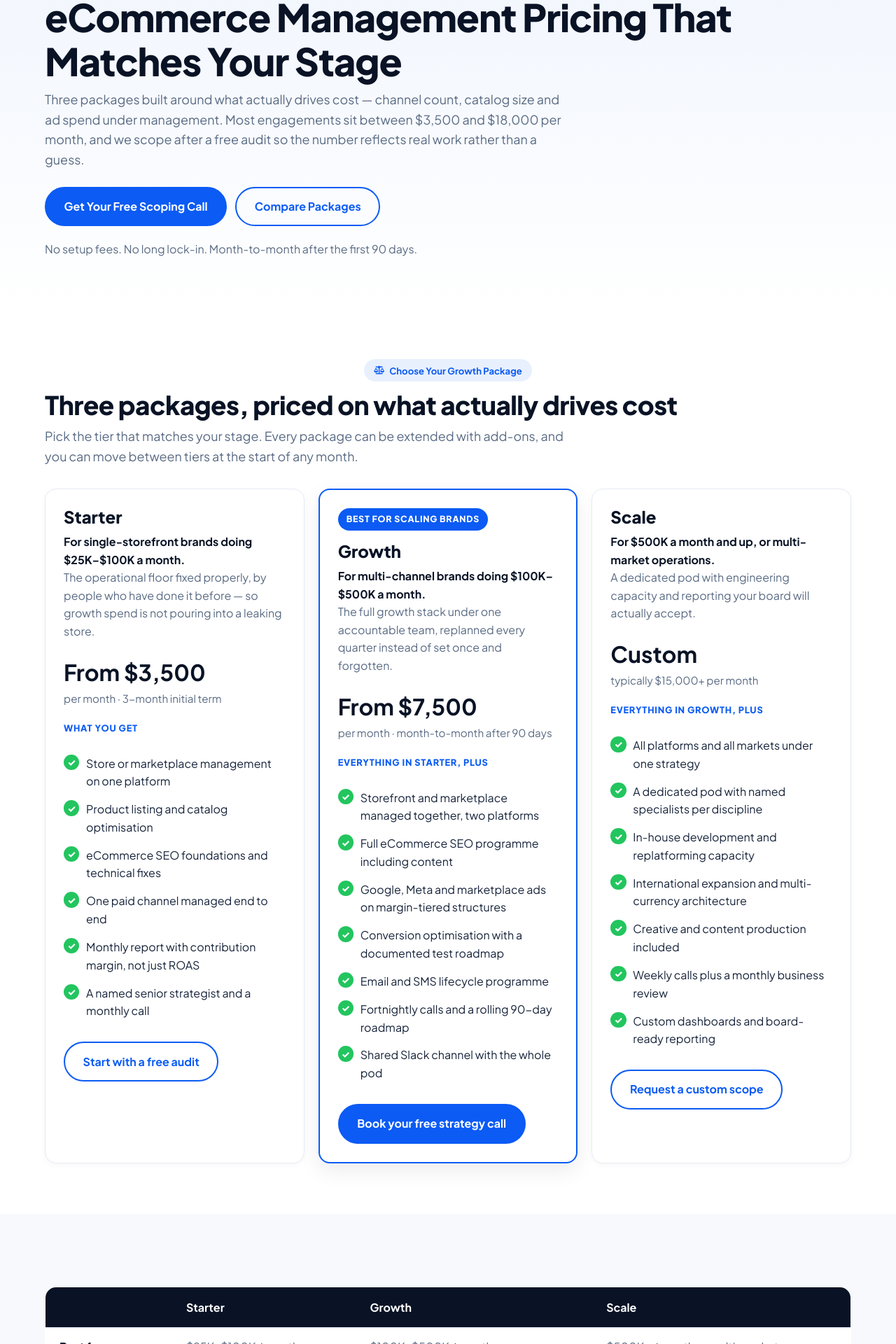
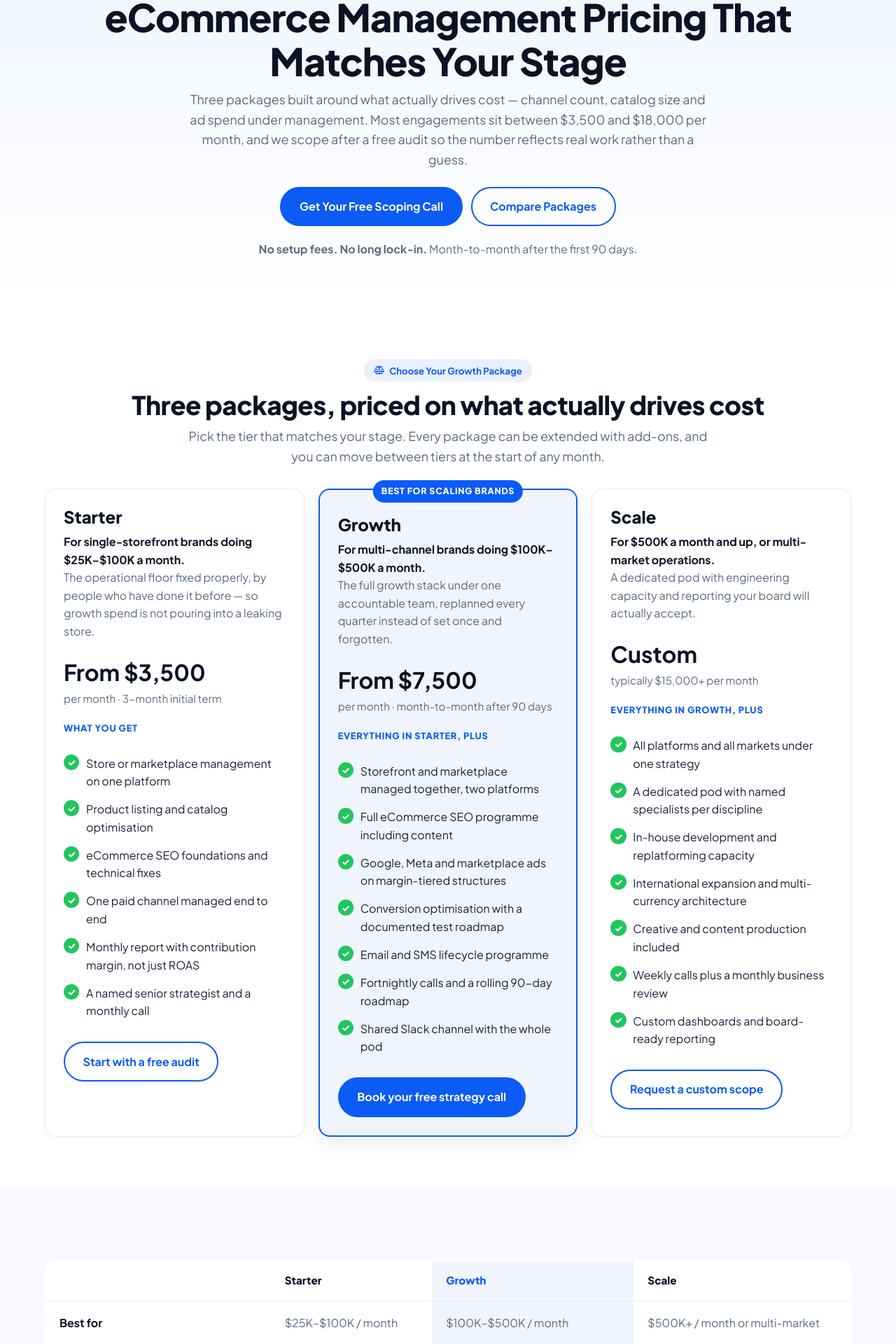
Before and after one commit to dazzlitco/DazzleCommerce, a Next.js app: page /pricing in a window 1280 px wide. Shown: the part 200-2120 px from the top of the page at 70% size. Built offline with nearby package versions, Linux system fonts and the light colour scheme.

Commit message:
Pricing redo: centered hero/headers, Growth card tint + overlapping badge, table restyle, card icons, 3x2 included grid, 4-col steps, centered closing panel

```diff
--- a/app/pricing/page.tsx
+++ b/app/pricing/page.tsx
@@ -191,38 +191,56 @@ const addOns = [
   {
     title: "Additional PPC Management",
     body: "Extra paid channels beyond your package — TikTok, Pinterest, Microsoft Ads or a second marketplace ad account, each with its own margin target.",
+    icon: "fa-solid fa-bullseye",
+    tint: { background: "#dbeafe", color: "#0B5BF4" },
   },
   {
     title: "Marketplace Management",
     body: "Adding Walmart, eBay, Etsy or Noon to an existing engagement, including listing build, fee modelling and channel-level pricing.",
+    icon: "fa-solid fa-store",
+    tint: { background: "#ede9fe", color: "#7c3aed" },
   },
   {
     title: "Shopify Development",
     body: "Theme work, Online Store 2.0 sections, app integration, headless builds and full replatforms with tested redirect maps.",
+    icon: "fa-solid fa-store",
+    tint: { background: "#dcfce7", color: "#16a34a" },
   },
   {
     title: "Amazon Management",
     body: "Seller or Vendor Central management: catalog rebuilds, Buy Box defence, A+ Content, Brand Store and account-health remediation.",
+    icon: "fa-solid fa-box-open",
+    tint: { background: "#ffedd5", color: "#ea580c" },
   },
   {
     title: "Product Photography",
     body: "Studio and lifestyle shoots built for conversion, sized and cropped per channel including Amazon main-image compliance.",
+    icon: "fa-solid fa-camera",
+    tint: { background: "#ccfbf1", color: "#0d9488" },
   },
   {
     title: "Creative Production",
     body: "Static and video ad creative produced on a testing cadence, plus UGC and creator briefs written for your category.",
+    icon: "fa-solid fa-palette",
+    tint: { background: "#fce7f3", color: "#db2777" },
   },
   {
     title: "Email Automation",
     body: "Klaviyo or Braze build-out: welcome, abandonment, post-purchase, replenishment and winback flows with revenue attribution.",
+    icon: "fa-solid fa-envelope",
+    tint: { background: "#dbeafe", color: "#0B5BF4" },
   },
   {
     title: "Conversion Rate Optimisation",
     body: "A dedicated CRO programme — research, prioritised hypotheses, build and analysis, with every test documented win or lose.",
+    icon: "fa-solid fa-envelope",
+    tint: { background: "#dcfce7", color: "#16a34a" },
   },
   {
     title: "Additional Markets",
     body: "A new country added to an existing engagement: viability model first, then hreflang, currency, localisation and local channel setup.",
+    icon: "fa-solid fa-globe",
+    tint: { background: "#ffedd5", color: "#ea580c" },
   },
 ];
 
@@ -230,26 +248,32 @@ const included = [
   {
     title: "Dedicated Account Setup",
     body: "A structured onboarding: access audit, tracking verification, baseline capture and a documented account map before any work starts.",
+    icon: "fa-solid fa-lightbulb",
   },
   {
     title: "Performance Reporting",
     body: "Reporting that leads with contribution margin next to ROAS, so you can see what a channel earns rather than only what it spends.",
+    icon: "fa-solid fa-lightbulb",
   },
   {
     title: "Strategy & Recommendations",
     body: "A named senior strategist who owns the account, plus a standing recommendation each period about what to stop doing.",
+    icon: "fa-solid fa-lightbulb",
   },
   {
     title: "Regular Optimization",
     body: "Two-week working cycles. Nothing ships without tracking attached, and every test is written up whether it wins or loses.",
+    icon: "fa-solid fa-lightbulb",
   },
   {
     title: "Transparent Communication",
     body: "Scheduled calls in your business hours, notes circulated after every one, and problems raised by us before you notice them.",
+    icon: "fa-solid fa-comments",
   },
   {
     title: "Performance Tracking",
     body: "Analytics, server-side and platform tracking validated at onboarding and re-checked quarterly, because bad data makes every decision worse.",
+    icon: "fa-solid fa-comments",
   },
 ];
 
@@ -258,21 +282,25 @@ const pricingSteps = [
     num: "01",
     title: "Business size",
     body: "Revenue band, order volume and catalog size. A 200-SKU brand and a 4,200-SKU seller need different operational capacity, and that is the biggest single cost driver.",
+    icon: "fa-solid fa-compass",
   },
   {
     num: "02",
     title: "Platforms & channels",
     body: "How many storefronts and marketplaces, and how many paid channels. Each additional channel adds management, reporting and creative load.",
+    icon: "fa-solid fa-building",
   },
   {
     num: "03",
     title: "Scope of work",
     body: "Which disciplines you actually need. Most brands do not need all of them on day one, and we would rather sequence than sell everything at once.",
+    icon: "fa-solid fa-building",
   },
   {
     num: "04",
     title: "Growth goals",
     body: "What you are trying to reach and by when. An aggressive target needs more testing velocity, which needs more hours.",
+    icon: "fa-solid fa-bullseye",
   },
 ];
 
@@ -281,16 +309,16 @@ export default function PricingPage() {
     <>
       {/* 1. Hero */}
       <section className="hero">
-        <div className="container">
+        <div className="container center">
           <Pill icon="fa-solid fa-tags" center>Pricing &amp; Packages</Pill>
           <h1>eCommerce Management Pricing That Matches Your Stage</h1>
-          <p className="lead">
+          <p className="lead center">
             Three packages built around what actually drives cost — channel count, catalog
             size and ad spend under management. Most engagements sit between $3,500 and
             $18,000 per month, and we scope after a free audit so the number reflects real
             work rather than a guess.
           </p>
-          <div className="btn-row">
+          <div className="btn-row" style={{ justifyContent: "center" }}>
             <Link className="btn" href="/contact/">
               Get Your Free Scoping Call
             </Link>
@@ -299,7 +327,8 @@ export default function PricingPage() {
             </Link>
           </div>
           <p style={{ marginTop: "1.25rem", color: "var(--muted)" }}>
-            No setup fees. No long lock-in. Month-to-month after the first 90 days.
+            <strong>No setup fees. No long lock-in.</strong> Month-to-month after the first
+            90 days.
           </p>
         </div>
       </section>
@@ -308,8 +337,8 @@ export default function PricingPage() {
       <section className="section">
         <div className="container">
           <Pill icon="fa-solid fa-scale-balanced" center>Choose Your Growth Package</Pill>
-          <h2>Three packages, priced on what actually drives cost</h2>
-          <p className="lead">
+          <h2 className="center">Three packages, priced on what actually drives cost</h2>
+          <p className="lead center">
             Pick the tier that matches your stage. Every package can be extended with add-ons,
             and you can move between tiers at the start of any month.
           </p>
@@ -320,14 +349,24 @@ export default function PricingPage() {
                 key={t.name}
                 style={
                   t.featured
-                    ? { borderColor: "var(--blue)", borderWidth: "2px", boxShadow: "var(--shadow)" }
+                    ? {
+                        position: "relative",
+                        background: "var(--bg-soft)",
+                        borderColor: "var(--blue)",
+                        borderWidth: "2px",
+                        boxShadow: "var(--shadow)",
+                        paddingTop: "36px",
+                      }
                     : undefined
                 }
               >
                 {t.badge ? (
                   <p
                     style={{
-                      display: "inline-block",
+                      position: "absolute",
+                      top: "-14px",
+                      left: "50%",
+                      transform: "translateX(-50%)",
                       background: "var(--blue)",
                       color: "#fff",
                       fontSize: "0.78rem",
@@ -335,7 +374,8 @@ export default function PricingPage() {
                       letterSpacing: "0.06em",
                       padding: "6px 12px",
                       borderRadius: "999px",
-                      marginBottom: "1rem",
+                      margin: 0,
+                      whiteSpace: "nowrap",
                     }}
                   >
                     {t.badge}
@@ -391,13 +431,12 @@ export default function PricingPage() {
               }}
             >
               <thead>
-                <tr style={{ background: "var(--navy)" }}>
+                <tr>
                   <th
                     style={{
                       textAlign: "left",
                       padding: "16px 20px",
-                      color: "#fff",
-                      fontSize: "1rem",
+                      width: "28%",
                     }}
                   >
                     &nbsp;
@@ -408,8 +447,10 @@ export default function PricingPage() {
                       style={{
                         textAlign: "left",
                         padding: "16px 20px",
-                        color: "#fff",
-                        fontSize: "1rem",
+                        color: t.featured ? "var(--blue)" : "var(--navy)",
+                        fontSize: "0.95rem",
+                        fontWeight: 800,
+                        background: t.featured ? "var(--bg-soft)" : undefined,
                       }}
                     >
                       {t.name}
@@ -418,29 +459,28 @@ export default function PricingPage() {
                 </tr>
               </thead>
               <tbody>
-                {comparisonRows.map((row, i) => (
-                  <tr
-                    key={row.label}
-                    style={{ background: i % 2 === 0 ? "#fff" : "var(--bg-softer)" }}
-                  >
+                {comparisonRows.map((row) => (
+                  <tr key={row.label}>
                     <th
                       style={{
                         textAlign: "left",
-                        padding: "14px 20px",
+                        padding: "18px 20px",
                         color: "var(--navy)",
                         borderTop: "1px solid var(--line)",
+                        fontWeight: 700,
                       }}
                     >
                       {row.label}
                     </th>
-                    {row.values.map((v) => (
+                    {row.values.map((v, vi) => (
                       <td
                         key={v}
                         style={{
-                          padding: "14px 20px",
+                          padding: "18px 20px",
                           color: "var(--muted)",
                           borderTop: "1px solid var(--line)",
                           verticalAlign: "top",
+                          background: vi === 1 ? "var(--bg-soft)" : undefined,
                         }}
                       >
                         {v}
@@ -458,14 +498,17 @@ export default function PricingPage() {
       <section className="section">
         <div className="container">
           <Pill icon="fa-solid fa-layer-group" center>Services &amp; Add-Ons</Pill>
-          <h2>Need something beyond your package?</h2>
-          <p className="lead">
+          <h2 className="center">Need something beyond your package?</h2>
+          <p className="lead center">
             Every package can be extended. Add-ons are scoped and priced individually so you
             are never paying for a tier you do not need in order to unlock one thing you do.
           </p>
           <div className="card-grid">
             {addOns.map((a) => (
               <article className="card" key={a.title}>
+                <span className="card-icon" style={{ background: a.tint.background, color: a.tint.color }}>
+                  <i className={a.icon} aria-hidden="true" />
+                </span>
                 <h3>{a.title}</h3>
                 <p>{a.body}</p>
               </article>
@@ -478,14 +521,17 @@ export default function PricingPage() {
       <section className="section section-soft">
         <div className="container">
           <Pill icon="fa-solid fa-lightbulb" center>Included as Standard</Pill>
-          <h2>What&rsquo;s included in every package</h2>
-          <p className="lead">
+          <h2 className="center">What&rsquo;s included in every package</h2>
+          <p className="lead center">
             Whichever tier you choose, these are not upsells. They are the baseline we
             consider necessary to do the job honestly.
           </p>
-          <div className="card-grid card-grid-2">
+          <div className="card-grid">
             {included.map((item) => (
               <article className="card" key={item.title}>
+                <span className="card-icon" style={{ background: "#dbeafe", color: "#0B5BF4" }}>
+                  <i className={item.icon} aria-hidden="true" />
+                </span>
                 <h3>{item.title}</h3>
                 <p>{item.body}</p>
               </article>
@@ -498,29 +544,51 @@ export default function PricingPage() {
       <section className="section">
         <div className="container">
           <Pill icon="fa-solid fa-compass" center>How Our Pricing Works</Pill>
-          <h2>No two eCommerce brands cost the same to run</h2>
-          <p>
+          <h2 className="center">No two eCommerce brands cost the same to run</h2>
+          <p className="lead center">
             Business size + platforms and channels + scope of work + growth goals → your
             investment. Four inputs, one number, and we show you the arithmetic rather than
             asking you to trust a bracket.
           </p>
-          {pricingSteps.map((s) => (
-            <div key={s.num} style={{ marginTop: "1.25rem" }}>
-              <p className="card-num" style={{ fontSize: "1.4rem" }}>
-                {s.num}
-              </p>
-              <h3>{s.title}</h3>
-              <p style={{ color: "var(--muted)" }}>{s.body}</p>
-            </div>
-          ))}
-          <div className="card" style={{ marginTop: "40px", background: "var(--bg-soft)" }}>
-            <h3>Your customised investment</h3>
-            <p>
+          <div className="card-grid card-grid-4">
+            {pricingSteps.map((s) => (
+              <article className="card" key={s.num}>
+                <p className="step-num">{s.num}</p>
+                <p style={{ margin: "0 0 14px" }}>
+                  <i
+                    className={s.icon}
+                    aria-hidden="true"
+                    style={{ color: "var(--blue)", fontSize: "1.25rem" }}
+                  />
+                </p>
+                <h3>{s.title}</h3>
+                <p>{s.body}</p>
+              </article>
+            ))}
+          </div>
+          <div
+            className="card"
+            style={{
+              marginTop: "40px",
+              background: "var(--bg-soft)",
+              textAlign: "center",
+              padding: "36px",
+            }}
+          >
+            <p style={{ margin: "0 0 12px" }}>
+              <i
+                className="fa-solid fa-arrow-down"
+                aria-hidden="true"
+                style={{ color: "var(--blue)", fontSize: "1.25rem" }}
+              />
+            </p>
+            <h3 style={{ textAlign: "center" }}>Your customised investment</h3>
+            <p style={{ maxWidth: "640px", margin: "0 auto" }}>
               One monthly figure, scoped after the free audit, with the working shown. You see
               which disciplines are in, how many hours sit behind each, and what we expect
               them to return — before you commit to anything.
             </p>
-            <div className="btn-row">
+            <div className="btn-row" style={{ justifyContent: "center" }}>
               <Link className="btn" href="/contact/">
                 Get Your Free Scoping Call
               </Link>
```
